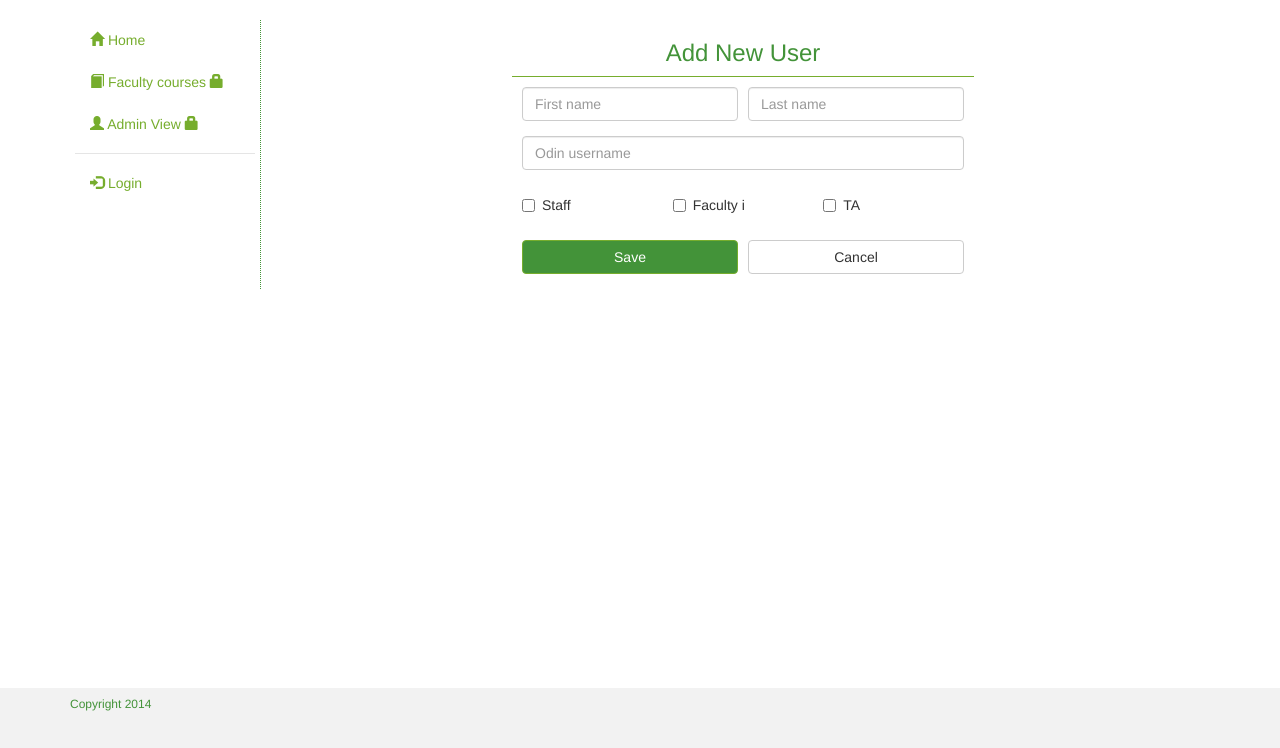
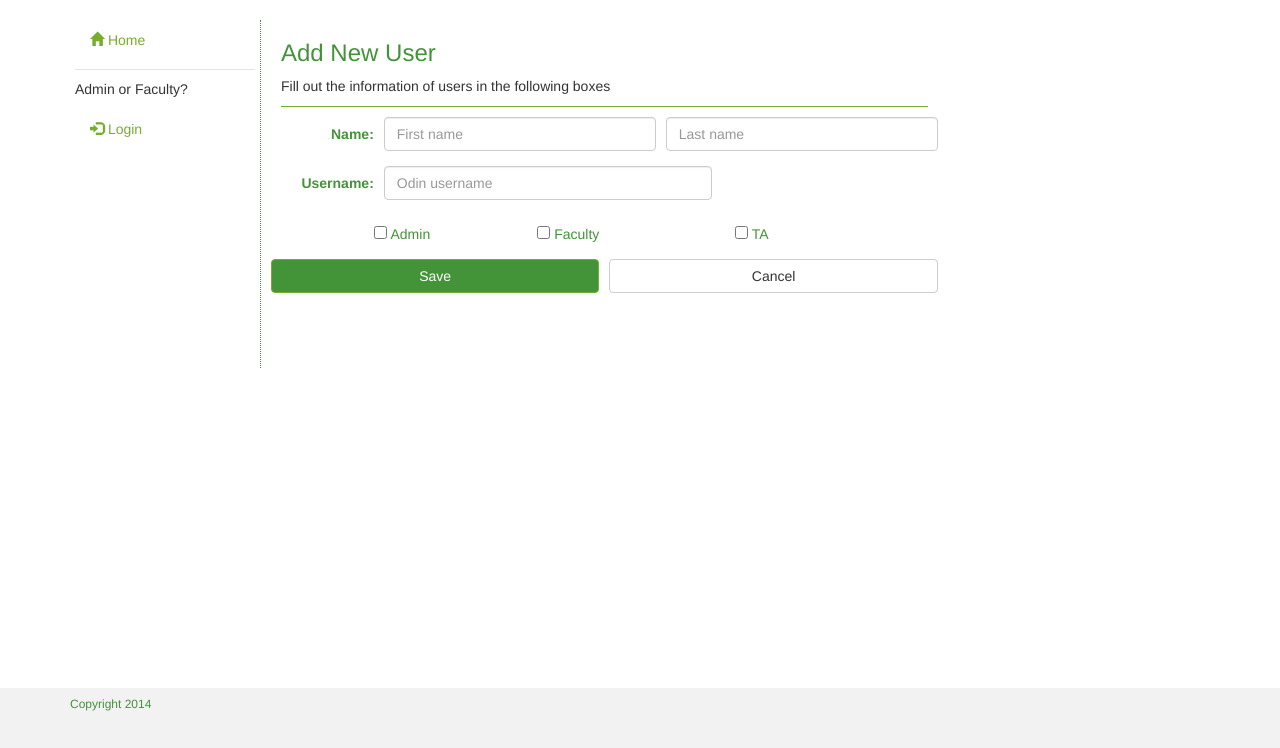
Before and after one commit to suns3t/taassignment, a Django app: page /admin/add_user in a window 1280 px wide. Shown: the part 52-800 px from the top of the page. Run offline with Django 3.2, Linux system fonts and the light colour scheme; some libraries are stand-ins or nearby versions.

Commit message:
Add SelectionForm

```diff
--- /dev/null
+++ b/static/bootstrap-3.1.1-dist/css/alert-info.css
@@ -0,0 +1,11 @@
+.alert-info {
+  color: #fff;
+  background-color: #4FAA44;
+  border-color: #439339;
+}
+.alert-info hr {
+  border-top-color: #a6e1ec;
+}
+.alert-info .alert-link {
+  color: #245269;
+}
--- a/taassignment/settings/base.py
+++ b/taassignment/settings/base.py
@@ -83,7 +83,7 @@ if USE_CAS:
 
 # LDAP support
 LDAP_URL = "ldap://ldap-batch.oit.pdx.edu"
-LDAP_BASE_DN = 'oc=people,dc=pdx,dc=edu'
+LDAP_BASE_DN = 'ou=people,dc=pdx,dc=edu'
 
 ROOT_URLCONF = 'taassignment.urls'
 
--- a/taassignment/templates/admin/staff_add_user.html
+++ b/taassignment/templates/admin/staff_add_user.html
@@ -4,57 +4,59 @@
 
 {% block content %}
 
-<form role="form" method="post" style="width: 50%; margin: 0 auto;" >
+<form role="form" method="post" style="width: 70%" class="form-horizontal">
     {% csrf_token %}
-    {{ user_form.errors }}
-    <h3 class="text-center text-dark-green" style="border-bottom: 1px solid #76ad2d; padding-bottom:10px">{{ title }}</h3>
-    <div class="row">
-        <div class="col-md-6">
-            <div class="form-group">
-                {{ user_form.first_name }}
+    {% if user_form.errors %}
+        <div class="alert alert-danger">
+            {{ user_form.errors }}
+        </div>
+    {% endif %}
+    <h3 class="text-dark-green" >
+        {{ title }}
+    </h3>
+    <p style="border-bottom: 1px solid #76ad2d; padding-bottom:10px">
+        Fill out the information of users in the following boxes
+    </p>
+    <div class="row form-group">
+        <div class="col-md-2">
+            <div class="control-label text-dark-green">
+                {{ user_form.first_name.label_tag }}
             </div>
         </div>
-        <div class="col-md-6">
-            <div class="form-group">
-                {{ user_form.last_name }}
-            </div>
+        <div class="col-md-5">
+            {{ user_form.first_name }}
+        </div>
+        <div class="col-md-5">
+            {{ user_form.last_name }}
         </div>
     </div>
-    <div class="row">
-        <div class="col-md-12 form-group">
+    <div class="row form-group">
+        <div class="col-md-2 control-label text-dark-green">
+            {{ user_form.username.label_tag }}
+        </div>
+        <div class="col-md-6">
             {{ user_form.username }}
         </div>
     </div>
     <div class="row form-group">
-        <div class="col-md-4">
-            <div class="checkbox">
-                <label>
-                    {{ user_form.is_staff }} Staff
-                </label>
-
-            </div>
+        <div class="col-md-3 control-label text-dark-green">
+            {{ user_form.is_staff }}
+            {{ user_form.is_staff.label }}
         </div>
-        <div class="col-md-4">
-            <div class="checkbox">
-                <label>
-                    {{ user_form.is_faculty}} Faculty
-                </label>i
-
-            </div>
+        <div class="col-md-3 control-label text-dark-green">
+            {{ user_form.is_faculty}}
+            {{ user_form.is_faculty.label}}
         </div>
-        <div class="col-md-4">
-            <div class="checkbox">
-                <label>
-                    {{ user_form.is_ta }} TA
-                </label>
-            </div>
+         <div class="col-md-3 control-label text-dark-green">
+            {{ user_form.is_ta}}
+            {{ user_form.is_ta.label}}
         </div>
     </div>
     <div class="row form-group">
-        <div class="col-xs-12 col-md-6">
+        <div class="col-xs-6 col-md-6">
             <input type="submit" value="Save" class="btn btn-primary btn-block" tabindex="7">
         </div>
-        <div class="col-xs-12 col-md-6">
+        <div class="col-xs-6 col-md-6">
             <a href="/admin" class="btn btn-default btn-block">Cancel</a>
         </div>
     </div>
--- a/taassignment/templates/base.html
+++ b/taassignment/templates/base.html
@@ -10,6 +10,7 @@
         <script type="text/javascript" src="{{ STATIC_URL }}bootstrap-3.1.1-dist/js/bootstrap.js"></script>
         <link rel="stylesheet" type="text/css" href="{{ STATIC_URL }}bootstrap-3.1.1-dist/css/bootstrap.css">
         <link rel="stylesheet" type="text/css" href="{{ STATIC_URL }}bootstrap-3.1.1-dist/css/sidebar.css">
+        <link rel="stylesheet" type="text/css" href="{{ STATIC_URL }}bootstrap-3.1.1-dist/css/alert-info.css">
     </head>
     <body>
 
@@ -20,61 +21,65 @@
                 </div>
             </div>
         </div>
-        <div id="wrap" >
+        <div id="wrap" style="min-height: 600px" >
             <div class="container">
                 <div class="col-md-2">
                         <div class="span2" role="navigation">
                             <ul class="nav nav-pills nav-stacked">
                                 <li class="active"><a href="/"><i class="glyphicon glyphicon-home"></i> Home</a></li>
+                                {% if user.is_faculty %}
                                 <li>
                                     <a href="/faculty">
                                         <i class="glyphicon glyphicon-book"></i>
                                          Faculty courses
-                                        {% if not user.is_faculty %}
-                                        <i class="glyphicon glyphicon-lock"></i>
-                                        {% endif %}
                                     </a>
                                 </li>
+                                {% endif %}
+                                {% if user.is_staff %}
                                 <li>
                                     <a href="/admin">
                                         <i class="glyphicon glyphicon-user"></i>
                                          Admin View
-                                        {% if not user.is_staff %}
-                                        <i class="glyphicon glyphicon-lock"></i>
-                                        {% endif %}
                                     </a>
-                                 </li>
+                                </li>
+                                {% endif %}
                                 <li class="nav-divider"></li>
                                 {% if user.is_active %}
                                     {% if user.is_staff %}
                                     <li>
                                         <p>Hi, Admin <b class="text-dark-green">{% firstof user.get_full_name %}</b></p>
                                     </li>
+                                    {% elif user.is_faculty %}
+                                    <li>
+                                        <p>Hi, Faculty <b class="text-dark-green">{% firstof user.get_full_name %}</b></p>
+                                    </li>
+                                    {% else %}
+                                    <li>
+                                        <p>Hi, <b class="text-dark-green">{{ user.first_name }} {{ user.last_name }}</b></p>
+                                    {% endif %}
                                     <li>
                                         <a href="{% url 'account-logout' %}" ><i class="glyphicon glyphicon-log-out"></i> Logout</a>
                                     </li>
-                                    {% elif user.is_faculty %}
+                                {% else %}
                                     <li>
-                                        <p>Hi, Faculty <b>{% firstof user.get_full_name %}</b></p>
+                                        <p>Admin or Faculty?</p>
                                     </li>
-                                    <li>
-                                        <a href="{% url 'account-logout' %}" ><i class="glyphicon glyphicon-log-out"></i> Logout</a>
-                                    </li>
-                                    {% endif %}
-                                {% else %}
                                     <li>
                                         <a href="{% url 'account-login' %}"><i class="glyphicon glyphicon-log-in"></i> Login</a>
                                     </li>
                                 {% endif %}
                             </ul>
-
                         </div>
 
                 </div>
 
-                <div class="col-md-10" style="border-left: 1px dotted #439339; padding-left: 20px;">
+                <div class="col-md-10" style="border-left: 1px dotted #439339; padding-left: 20px; padding-bottom: 60px">
+                    {% if messages %}
+                        {% for message in messages %}
+                            <div {% if message.tags %} class="alert alert-{{ message.tags }}"{% endif %}>{{ message }}</div>
+                        {% endfor %}
+                    {% endif %}
                     {% block content %}{% endblock %}
-                    </div>
                 </div>
             </div>
         </div>
--- a/taassignment/users/forms.py
+++ b/taassignment/users/forms.py
@@ -1,14 +1,38 @@
 from django import forms
 from taassignment.users.models import User
 import datetime
+import ldap
+from django.conf import settings
+from taassignment.course.models import Course
+
+class SelectionForm(forms.Form):
+    def __init__(self, *args, **kwargs):
+        self.user = kwargs.pop("user")
+        super(SelectionForm, self).__init__(*args, **kwargs)
+
+        self.courses = Course.objects.filter(faculties=self.user)
+        tas = User.objects.filter(is_ta=True)
+        for course in self.courses:
+            field = forms.ModelMultipleChoiceField(queryset=tas, required=False, widget=forms.SelectMultiple(attrs={'class': 'multi_select form-control' }))
+            field.initial = course.tas.all()
+            self.fields[str(course.pk)]  = field
+
+    def save(self):
+        for course in self.courses:
+            tas = self.cleaned_data.get(str(course.pk), [])
+            course.tas.clear()
+            for ta in tas:
+                course.tas.add(ta)
+
+
 
 class UserForm(forms.ModelForm):
 
-    first_name = forms.CharField(required=True,widget=forms.TextInput(attrs={'placeholder': 'First name'}))
+    first_name = forms.CharField(label="Name",required=True,widget=forms.TextInput(attrs={'placeholder': 'First name'}))
     last_name = forms.CharField(required=True,widget=forms.TextInput(attrs={'placeholder': 'Last name'}))
-    username = forms.CharField(required=True,widget=forms.TextInput(attrs={'placeholder': 'Odin username'}))
+    username = forms.CharField(label="Username",required=True,widget=forms.TextInput(attrs={'placeholder': 'Odin username'}))
 
-    is_staff = forms.BooleanField(label="Staff", initial=False, required=False)
+    is_staff = forms.BooleanField(label="Admin", initial=False, required=False)
     is_faculty = forms.BooleanField(label='Faculty', initial=False, required=False)
     is_ta = forms.BooleanField(label='TA' ,initial=False, required=False)
 
@@ -18,6 +42,24 @@ class UserForm(forms.ModelForm):
         self.fields['first_name'].widget.attrs['class'] = 'form-control'
         self.fields['last_name'].widget.attrs['class'] = 'form-control'
         self.fields['username'].widget.attrs['class'] = 'form-control'
+
+        if self.instance.pk is not None:
+            self.fields.pop("username")
+
+    def clean_username(self):
+        username = self.cleaned_data.get('username')
+
+        try:
+            # Check if this username is an valid Odin username
+            ld = ldap.initialize(settings.LDAP_URL)
+            ld.simple_bind_s()
+            results = ld.search_s(settings.LDAP_BASE_DN, ldap.SCOPE_SUBTREE, "uid=" + username)
+            record = results[0][1]
+            cn = record['cn']
+        except:
+            raise forms.ValidationError('This Odin username is invalid.')
+
+        return username
 
     def save(self, commit=True):
         user = super(UserForm, self).save(commit=False)
--- a/taassignment/users/models.py
+++ b/taassignment/users/models.py
@@ -30,7 +30,7 @@ class User(AbstractBaseUser):
 
     def __unicode__(self):
         if self.first_name:
-            return u'%s %s' % (self.first_name, self.last_name)
+            return u'%s, %s' % (self.last_name, self.first_name)
         else:
             return u'%s' % (self.username)
 
--- a/taassignment/users/views.py
+++ b/taassignment/users/views.py
@@ -2,6 +2,7 @@
 from djangocas.decorators import user_passes_test
 from django.http import HttpResponseRedirect
 from django.core.urlresolvers import reverse
+from django.contrib import messages
 
 from taassignment.course.models import Course
 from taassignment.users.models import User
@@ -49,6 +50,7 @@
         user_form = UserForm(request.POST, instance=user)
         if user_form.is_valid():
             user_form.save()
+            messages.success(request, "Saved!")
             return HttpResponseRedirect(reverse('staff-home'))
     else:
         user_form = UserForm(instance=user)
```
Also changed, not shown: taassignment/backends.py (+6 -15 lines), taassignment/course/forms.py (+6 -11 lines), taassignment/course/views.py (+67 -73 lines), taassignment/templates/admin/staff_add_course.html (+19 -27 lines), taassignment/templates/admin/staff_view_list.html (+10 -12 lines), taassignment/templates/course/faculty_view_list.html (+25 -28 lines), taassignment/templates/course/public_view_list.html (+14 -7 lines), static/bootstrap-3.1.1-dist/css/bootstrap.css.
